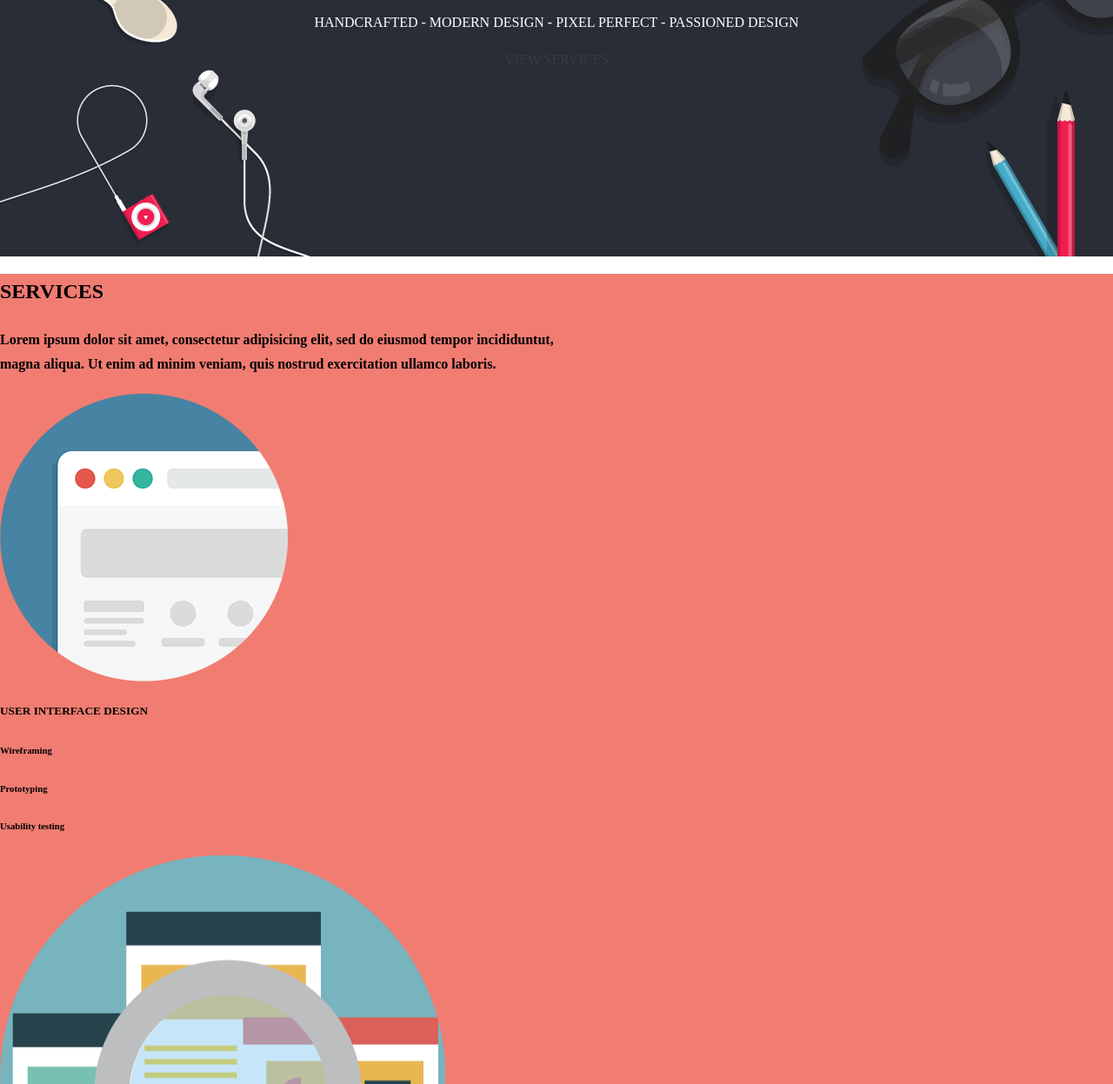
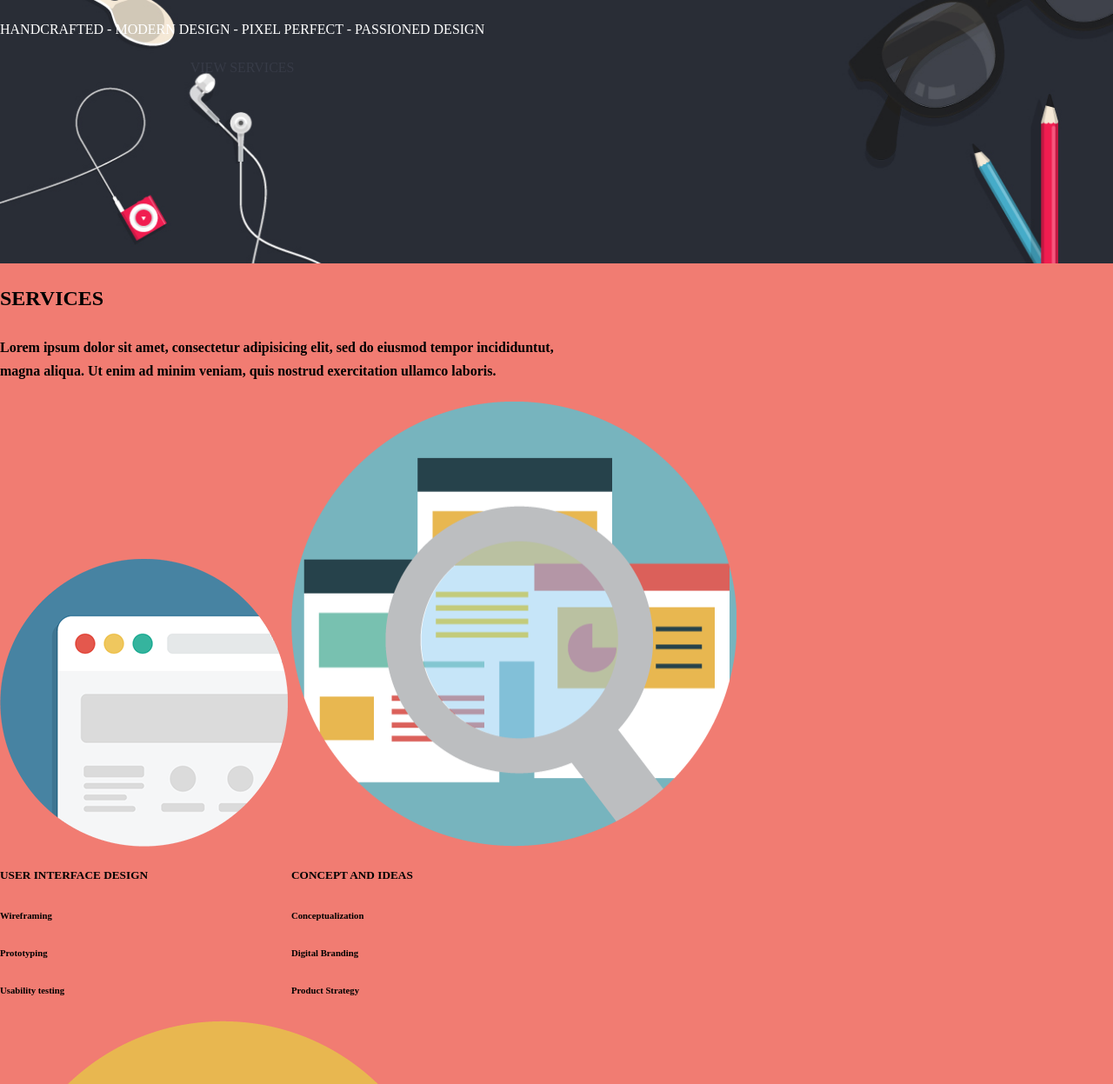
Before and after one commit to Lauraisa/Replica-AppLove, a plain HTML site: page index.html in a window 1280 px wide. Shown: the part 275-1522 px from the top of the page at 87% size. Drawn offline with Linux system fonts and the light colour scheme.

Commit message:
Modificando css

```diff
--- a/css/main.css
+++ b/css/main.css
@@ -84,8 +84,8 @@ li {
 }
 
 .image {
+  background-size: 100%; /*o puede ser background-size: cover */
   background-image: url(../assets/images/bg-home.jpg);
-  width: 100%;
   height: 500px;
   color: white;
   box-sizing: border-box;
@@ -104,21 +104,14 @@ padding-top: 3rem
 .fondo {
   background: #f17c72;
 }
-/*.ima {
-  background-image: url(../assets/images/services-1.png);
-  width: 250px;
-  height: 200px;
-  display: inline-block;
+
+/* section 2*/
+.fondo {
+  background: #f17c72;
 }
 
-.ima2 {
-  background-image: url(../assets/images/services-2.png);
-  width: 250px;
-  height: 200px;
-  display: inline-block;
-}
-.ima3 {
-  background-image: url(../assets/images/services-3.png);
+div {
+  box-sizing: border-box;
   display: inline-block;
 
-}*/
+}
```
